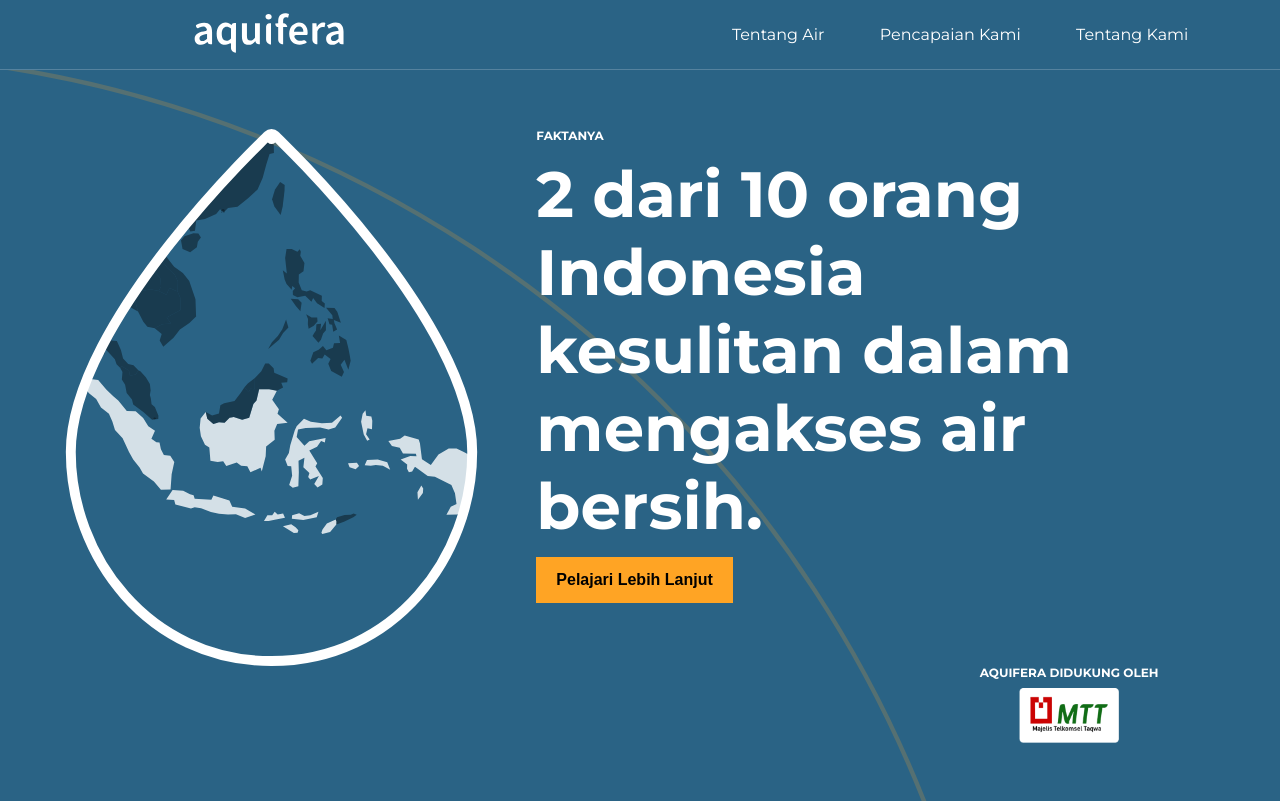
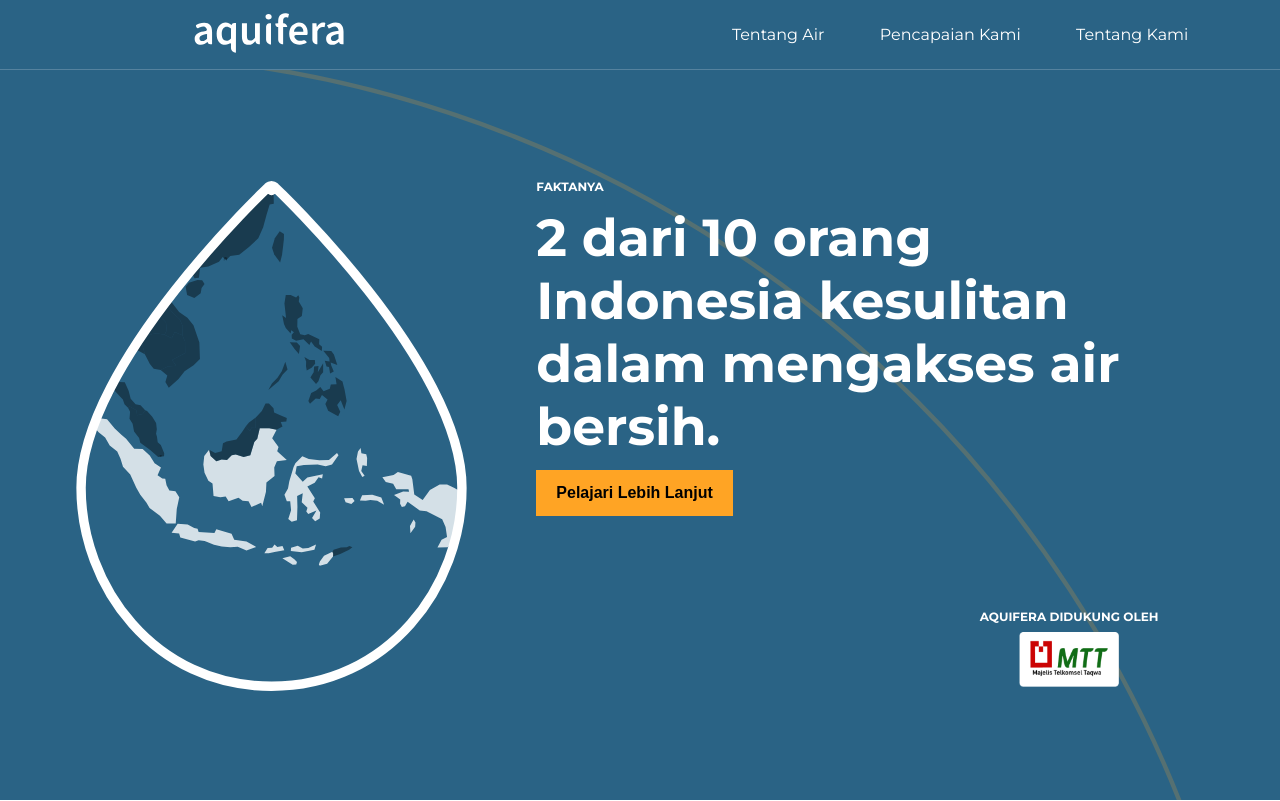
Before and after one commit to vashafaris/aquifera-client, a Next.js app: page / in a window 1280 px wide. Built offline with nearby package versions, Linux system fonts and the light colour scheme.

Commit message:
hero section

```diff
--- a/pages/index.tsx
+++ b/pages/index.tsx
@@ -2,12 +2,11 @@ import Image from 'next/image';
 import styled from 'styled-components';
 
 import Button from '../components/Button';
-import Layout from '../components/Layout';
 import { Colors } from '../enum/color';
 
 const Hero = styled.section`
   position: relative;
-  min-height: calc(100vh - 7rem);
+  height: calc(100vh - 7rem);
   margin-top: 7rem;
   padding: 0 5%;
   background-color: ${Colors.Primary};
@@ -21,31 +20,31 @@ const Hero = styled.section`
     top: 0;
     left: 0;
     height: 100%;
+    left: 20%;
   }
 
   .icon-container {
-    padding-top: 5%;
     position: relative;
     flex: 4;
 
     display: flex;
-    align-items: flex-start;
+    align-items: center;
 
     .img-container {
       flex: 1;
       position: relative;
-      height: 80%;
+      height: 70%;
     }
   }
 
   .info-container {
     position: relative;
     flex: 6;
-    padding: 5% 5%;
+    padding: 0 5%;
 
     display: flex;
     flex-direction: column;
-    justify-content: flex-start;
+    justify-content: center;
 
     p {
       font-size: 1.2rem;
@@ -53,14 +52,14 @@ const Hero = styled.section`
     }
 
     h1 {
-      font-size: 6.4rem;
+      font-size: 5.2rem;
       font-weight: bold;
       margin: 1.2rem 0;
     }
 
     .sponsor-container {
       align-self: flex-end;
-      margin-top: 10%;
+      margin-top: 15%;
 
       display: flex;
       flex-direction: column;
@@ -69,6 +68,38 @@ const Hero = styled.section`
       p {
         margin-bottom: 0.8rem;
       }
+    }
+  }
+`;
+
+const Village = styled.section`
+  position: relative;
+  height: 60vh;
+  background-color: #fff;
+  padding: 5% 5%;
+
+  display: flex;
+  align-items: center;
+
+  .container {
+    display: flex;
+
+    .img-container {
+      position: relative;
+      margin-right: 5rem;
+      flex: 1;
+
+      display: flex;
+      justify-content: flex-end;
+
+      img {
+        display: block;
+        width: 40%;
+      }
+    }
+
+    .info-container {
+      flex: 1;
     }
   }
 `;
@@ -88,13 +119,16 @@ export default function Home() {
           </div>
         </div>
         <div className='info-container'>
+          <div className='main-container'>
             <p>FAKTANYA</p>
             <h1>
               2 dari 10 orang Indonesia kesulitan dalam mengakses air bersih.{' '}
             </h1>
             <Button>Pelajari Lebih Lanjut</Button>
+          </div>
           <div className='sponsor-container'>
             <p>AQUIFERA DIDUKUNG OLEH</p>
+            <div>
               <Image
                 src='/png/home-mtt.png'
                 alt='logo mtt telkom'
@@ -103,6 +137,7 @@ export default function Home() {
               />
             </div>
           </div>
+        </div>
       </Hero>
     </>
   );
--- a/styles/global.tsx
+++ b/styles/global.tsx
@@ -10,6 +10,7 @@ const GlobalStyle = createGlobalStyle`
   }
 
   html {
+    height: 100%;
     font-size: 62.5%;
     box-sizing: border-box;
 
```
Lines whose indentation alone changed are shown as unchanged.
